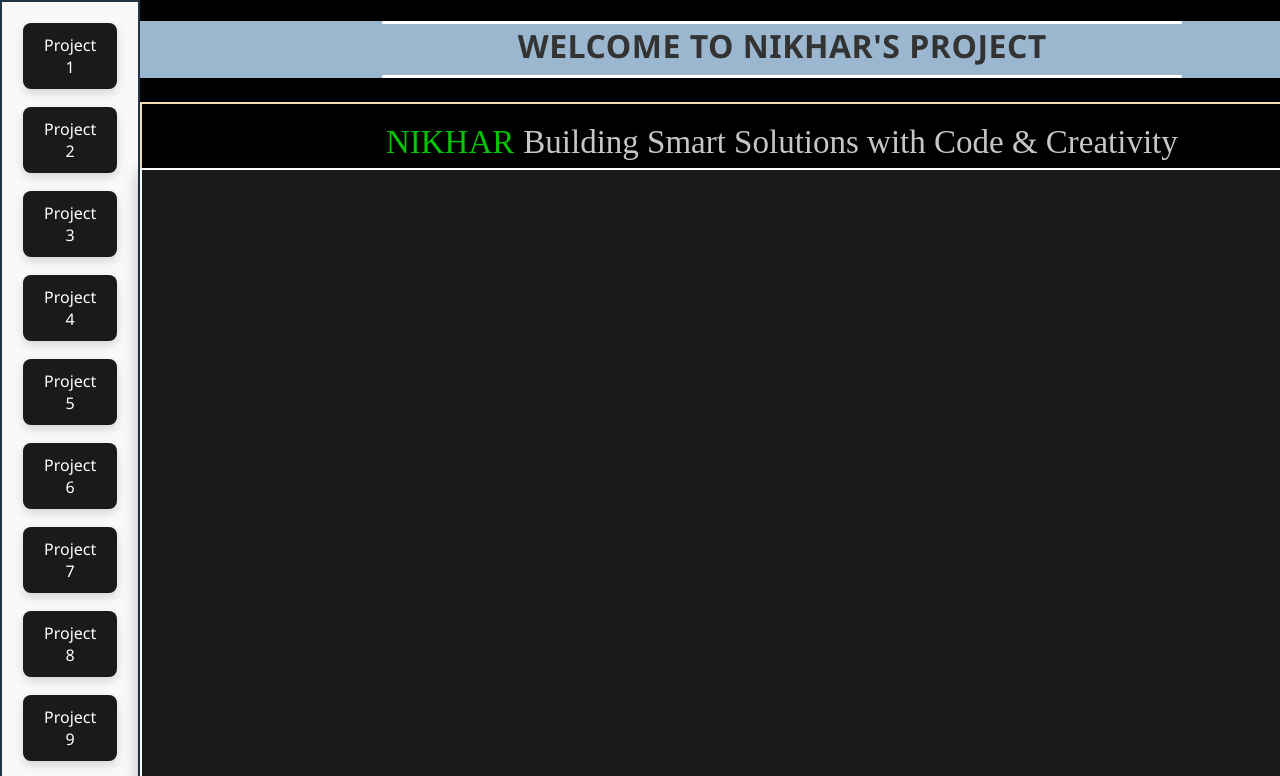
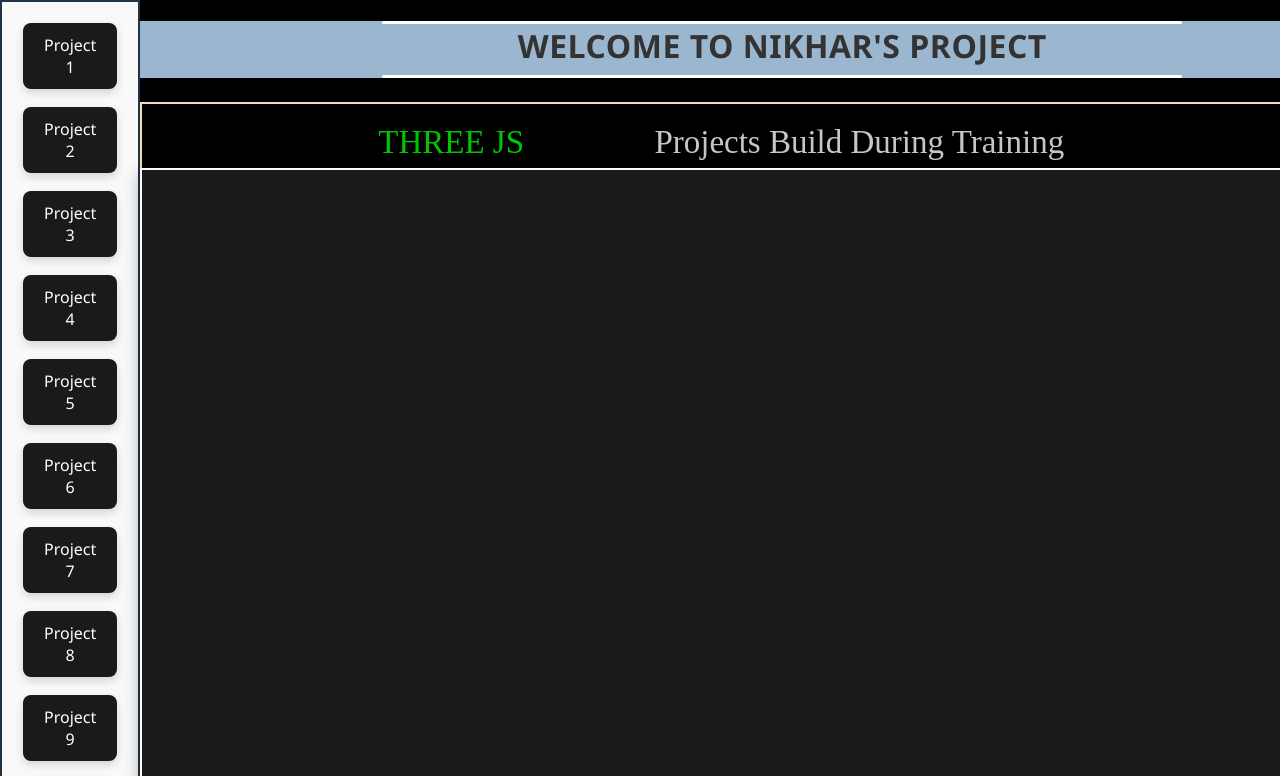
Before and after one commit to ENikhar/ToDelpy, a React app: page index.html in a window 1280 px wide. Shown: the top 776 px of the page. Built offline with nearby package versions, Linux system fonts and the light colour scheme.

Commit message:
Update index.html

```diff
--- a/index.html
+++ b/index.html
@@ -1,6 +1,5 @@
 <!DOCTYPE html>
 <html lang="en">
-
   <head>
     <meta charset="UTF-8" />
     <title>Three.js Multi Project UI</title>
@@ -25,14 +24,13 @@
     <div id="canvas-display">
       <h1 id="heading">Welcome to Nikhar's Project</h1>
       <div id="text-slider">
-      <div>NIKHAR</div>
+        <div>THREE JS</div>
         <div>
-        <span>Building Smart Solutions with Code & Creativity</span>
+          <span>Projects Build During Training</span>
         </div>
       </div>
       <canvas id="three-canvas"> </canvas>
     </div>
   </body>
   <script type="module" src="main.js"></script>
-
 </html>
```
Lines whose indentation alone changed are shown as unchanged.
